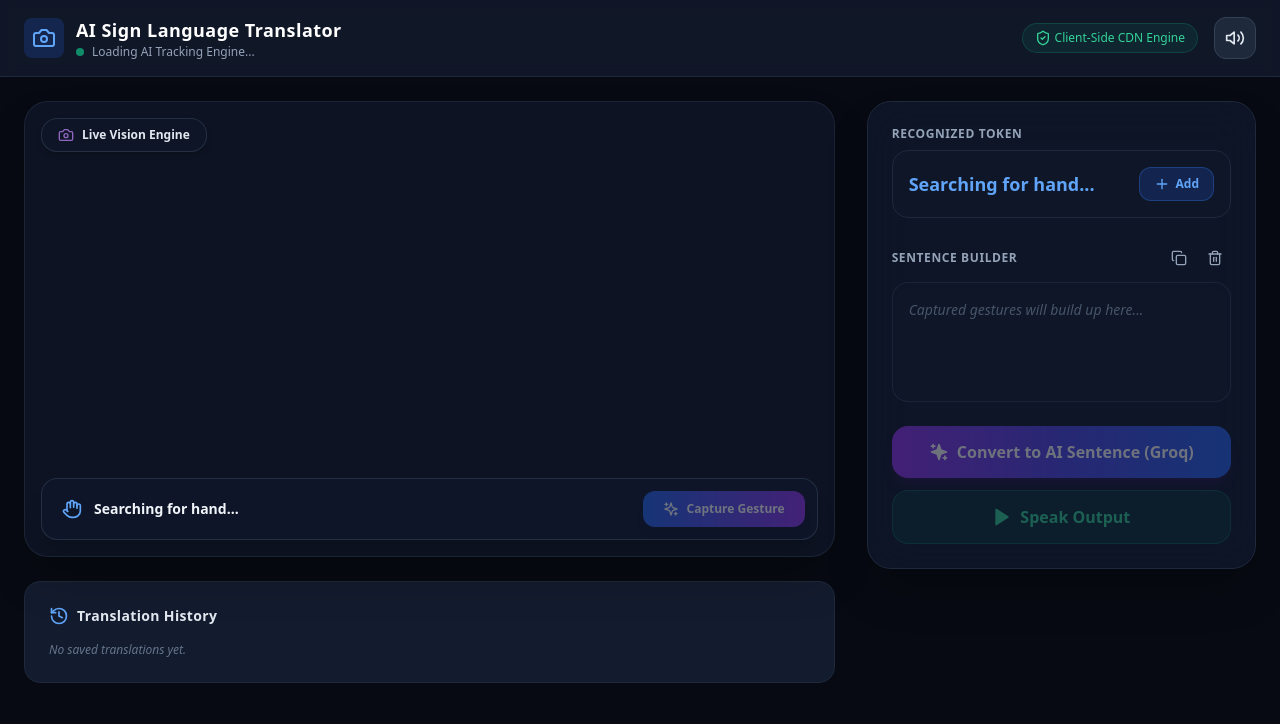
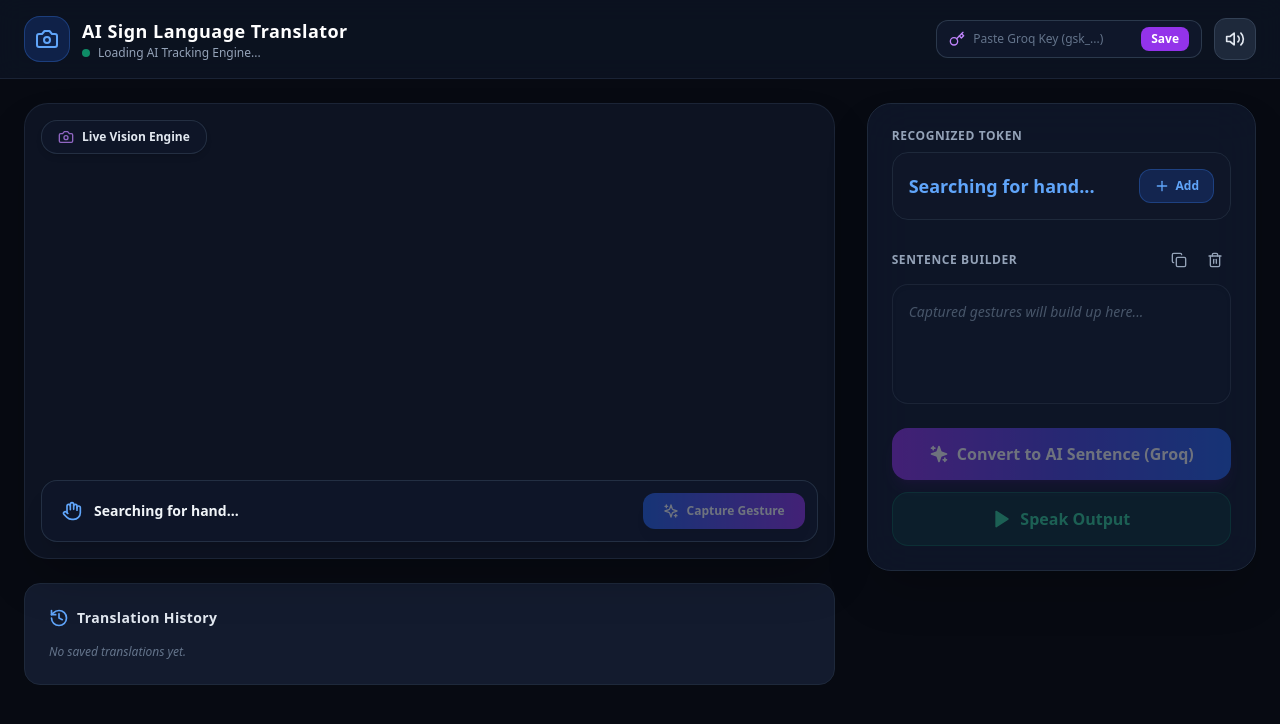
Before and after one commit to mts-empire/signa, a React (Vite) app: page / in a window 1280 px wide. Shown: the top 724 px of the page. Built offline with nearby package versions, Linux system fonts and the light colour scheme.

Commit message:
Update Navbar.tsx

```diff
--- a/src/components/Navbar.tsx
+++ b/src/components/Navbar.tsx
@@ -1,17 +1,29 @@
-import React from 'react';
-import { Camera, Volume2, VolumeX, ShieldCheck } from 'lucide-react';
+import React, { useState } from 'react';
+import { Camera, Volume2, VolumeX, Key, Check } from 'lucide-react';
 
 interface NavbarProps {
   isMuted: boolean;
   setIsMuted: (val: boolean) => void;
   status: string;
+  userApiKey: string;
+  setUserApiKey: (key: string) => void;
 }
 
-export const Navbar: React.FC<NavbarProps> = ({ isMuted, setIsMuted, status }) => {
+export const Navbar: React.FC<NavbarProps> = ({ isMuted, setIsMuted, status, userApiKey, setUserApiKey }) => {
+  const [keyInput, setKeyInput] = useState(userApiKey);
+  const [saved, setSaved] = useState(false);
+
+  const handleSaveKey = () => {
+    setUserApiKey(keyInput);
+    localStorage.setItem('GROQ_USER_KEY', keyInput);
+    setSaved(true);
+    setTimeout(() => setSaved(false), 2000);
+  };
+
   return (
-    <header className="w-full border-b border-slate-800 bg-[#131b2e]/80 backdrop-blur px-6 py-4 flex items-center justify-between">
+    <header className="w-full border-b border-slate-800/80 bg-[#0d1322]/90 backdrop-blur-md px-6 py-4 flex flex-wrap items-center justify-between gap-4">
       <div className="flex items-center space-x-3">
-        <div className="p-2 bg-blue-600/20 text-blue-400 rounded-lg">
+        <div className="p-2.5 bg-blue-600/20 border border-blue-500/30 text-blue-400 rounded-2xl">
           <Camera className="w-6 h-6" />
         </div>
         <div>
@@ -23,17 +35,30 @@ export const Navbar: React.FC<NavbarProps> = ({ isMuted, setIsMuted, status }) =
         </div>
       </div>
 
-      <div className="flex items-center space-x-4">
-        <div className="hidden sm:flex items-center space-x-1 text-xs text-emerald-400 bg-emerald-500/10 px-3 py-1.5 rounded-full border border-emerald-500/20">
-          <ShieldCheck className="w-4 h-4" />
-          <span>Client-Side CDN Engine</span>
+      <div className="flex items-center space-x-3">
+        {/* On-Screen API Key Input Box */}
+        <div className="flex items-center space-x-2 bg-slate-900 border border-slate-700/80 rounded-xl px-3 py-1.5">
+          <Key className="w-4 h-4 text-purple-400" />
+          <input
+            type="password"
+            placeholder="Paste Groq Key (gsk_...)"
+            value={keyInput}
+            onChange={(e) => setKeyInput(e.target.value)}
+            className="bg-transparent text-xs text-slate-200 outline-none w-40 placeholder-slate-500"
+          />
+          <button
+            onClick={handleSaveKey}
+            className="bg-purple-600 hover:bg-purple-500 text-white text-xs px-2.5 py-1 rounded-lg font-bold transition flex items-center space-x-1"
+          >
+            {saved ? <Check className="w-3.5 h-3.5 text-emerald-300" /> : <span>Save</span>}
+          </button>
         </div>
 
         <button
           onClick={() => setIsMuted(!isMuted)}
           className={`p-2.5 rounded-xl border transition ${
             isMuted
-              ? 'bg-red-500/10 border-red-500/30 text-red-400 hover:bg-red-500/20'
+              ? 'bg-red-500/10 border-red-500/30 text-red-400'
               : 'bg-slate-800 border-slate-700 text-slate-200 hover:bg-slate-700'
           }`}
           title={isMuted ? 'Unmute Audio' : 'Mute Audio'}
```
